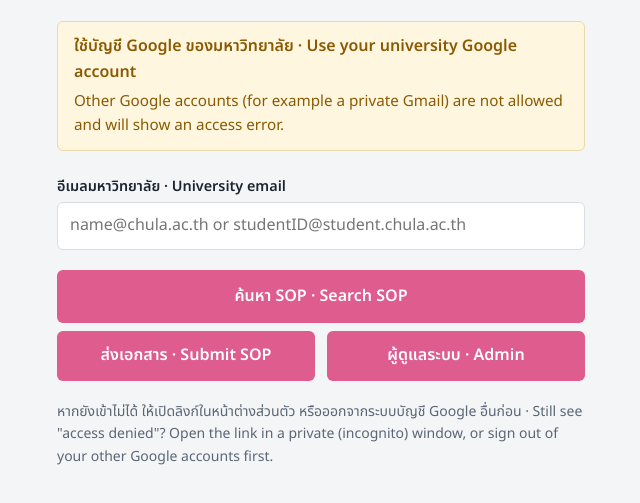
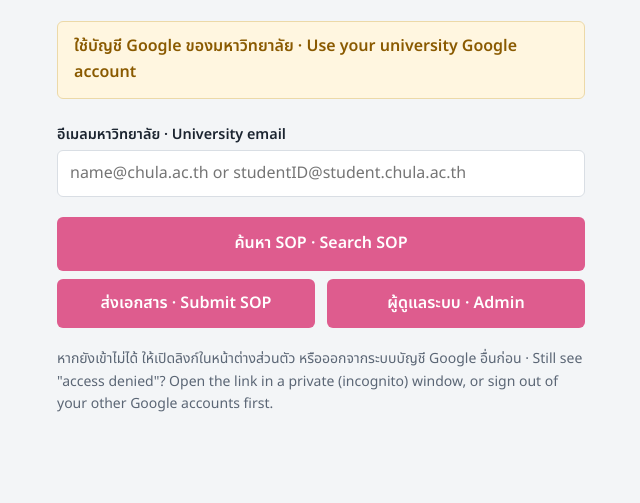
Before and after one commit to CUVET-NPC/SOP-landing-page, a plain HTML site: page index.html in a window 1280 px wide. Shown: the part 117-620 px from the top of the page, without its empty margins (319-959 px from the left). Drawn offline with Linux system fonts and the light colour scheme.

Commit message:
Update index.html

```diff
--- a/index.html
+++ b/index.html
@@ -67,7 +67,6 @@
 
   <div class="notice">
     <strong>ใช้บัญชี Google ของมหาวิทยาลัย · Use your university Google account</strong>
-    <p>Other Google accounts (for example a private Gmail) are not allowed and will show an access error.</p>
   </div>
 
   <label for="email">อีเมลมหาวิทยาลัย · University email</label>
```
